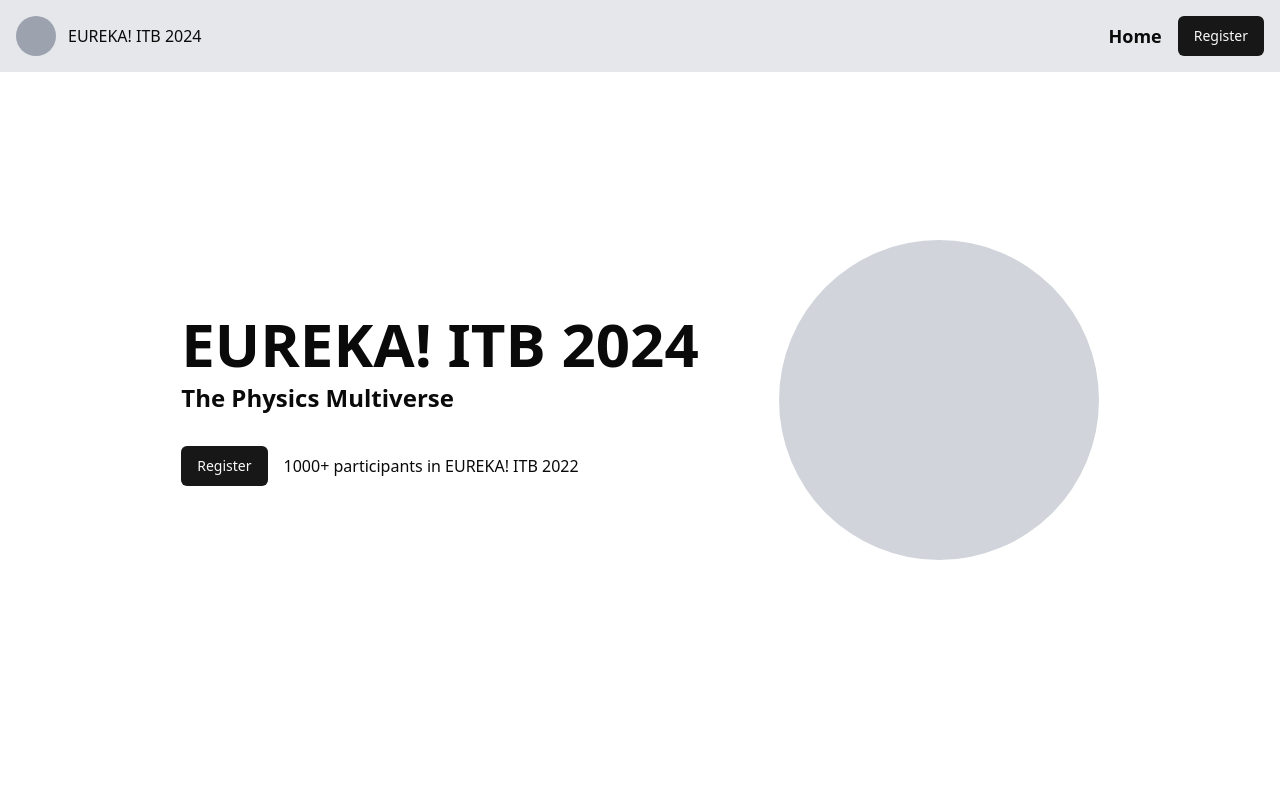
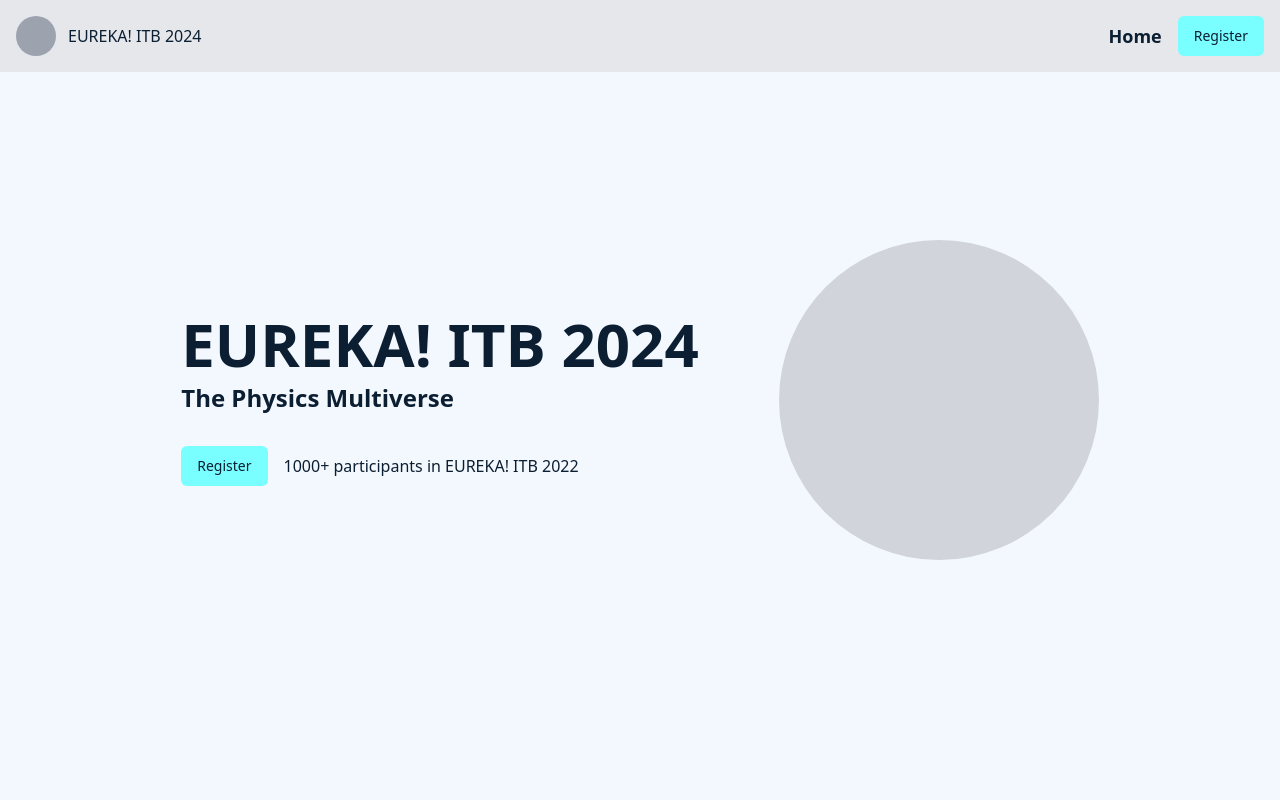
Before and after one commit to EUREKA-ITB/eureka-itb24, a Next.js app: page / in a window 1280 px wide. Shown: the top 800 px of the page. Built offline with nearby package versions, Linux system fonts and the light colour scheme.

Commit message:
chore: group and change theme colors

```diff
--- a/src/app/globals.css
+++ b/src/app/globals.css
@@ -16,86 +16,77 @@
 
 @layer base {
     :root {
-    --background: 0 0% 100%;
-    --foreground: 0 0% 3.9%;
+        --background: 207 73.3% 97.1%; /* neutral-50 */
+        --foreground: 212 61.3% 12.2%; /* neutral-950 */
 
-    --card: 0 0% 100%;
-    --card-foreground: 0 0% 3.9%;
+        --neutral: 207 71.8% 86.1%;
+        --neutral-100: 213 68.7% 93.7%;
+        --neutral-300: 207 72.9% 73.9%;
+        --neutral-foreground: 212 61.3% 12.2%;
 
-    --popover: 0 0% 100%;
-    --popover-foreground: 0 0% 3.9%;
+        --card: 213 68.7% 93.7%; /* neutral-100 */
+        --card-foreground: 212 61.3% 12.2%; /* neutral-foreground */
 
-    --primary: 0 0% 9%;
-    --primary-foreground: 0 0% 98%;
+        --popover: 213 68.7% 93.7%; /* neutral-100 */
+        --popover-foreground: 212 61.3% 12.2%; /* neutral-foreground */
 
-    --secondary: 0 0% 96.1%;
+        --primary: 180 100% 73.7%; /* primary-300 */
+        --primary-50: 174 100% 96.1%;
+        --primary-500: 182 100% 43.1%;
+        --primary-700: 186 88.6% 31%;
+        --primary-foreground: 212 61.3% 12.2%; /* foreground */
+
+        --secondary: 36 95.9% 61.8%; /* secondary-300 */
+        --secondary-50: 39 100% 96.1%;
+        --secondary-500: 28 91.3% 50.2%;
+        --secondary-700: 16 89.4% 37.1%;
+        --secondary-900: 11 77.8% 26.5%;
         --secondary-foreground: 0 0% 9%;
 
         --muted: 0 0% 96.1%;
         --muted-foreground: 0 0% 45.1%;
 
-    --accent: 0 0% 96.1%;
-    --accent-foreground: 0 0% 9%;
+        --accent: 227 69.7% 54.7%; /* accent-600 */
+        --accent-100: 221 78.4% 92.7%;
+        --accent-400: 219 79.3% 67.8%;
+        --accent-800: 232 59% 40.2%;
+        --accent-950: 232 47.7% 21%;
+        --accent-foreground: 207 73.3% 97.1%;
 
-    --destructive: 0 84.2% 60.2%;
+        --destructive: 0 72.2% 50.6%; /* destructive-600 */
+        --destructive-100: 0 93.3% 94.1%;
+        --destructive-400: 0 90.6% 70.8%;
+        --destructive-800: 0 70% 35.3%;
+        --destructive-950: 0 74.7% 15.5%;
         --destructive-foreground: 0 0% 98%;
+
+        --success: 120 97.1% 73.1%; /* success-300 */
+        --success--50: 116 100% 96.7%;
+        --success--500: 120 89.6% 45.3%;
+        --success--700: 120 90.6% 29.2%;
+        --success--900: 122 76.7% 20.2%;
+        --success-foreground: 212 61.3% 12.2%; /* foreground */
+
+        --warning: 28 95.3% 50.2%; /* warning-500 */
+        --warning-50: 39 100% 96.1%;
+        --warning-300: 36 100% 64.5%;
+        --warning-700: 16 93.7% 37.1%;
+        --warning-900: 12 80.7% 26.5%;
+        --warning-foreground: 0 0% 98%;
 
         --border: 0 0% 89.8%;
         --input: 0 0% 89.8%;
         --ring: 0 0% 3.9%;
 
         --radius: 0.5rem;
-
-    /* Color styles */
-    --white: hsla(0, 0%, 100%, 1);
-    --black: hsla(0, 0%, 0%, 1);
-
-    --neutral--50: hsla(207, 73.3%, 97.1%, 1);
-    --neutral--100: hsla(213, 68.7%, 93.7%, 1);
-    --neutral--200: hsla(207, 71.8%, 86.1%, 1);
-    --neutral--300: hsla(207, 72.9%, 73.9%, 1);
-    --neutral--950: hsla(212, 61.3%, 12.2%, 1);
-
-    --main--50: hsla(174, 100%, 96.1%, 1);
-    --main--300: hsla(180, 100%, 73.7%, 1); /* main */
-    --main--500: hsla(182, 100%, 43.1%, 1);
-    --main--700: hsla(186, 88.6%, 31%, 1);
-    --main--900: hsla(189, 68.6%, 23.7%, 1);
-
-    --additional--50: hsla(39, 100%, 96.1%, 1);
-    --additional--300: hsla(36, 95.9%, 61.8%, 1);
-    --additional--500: hsla(28, 91.3%, 50.2%, 1);
-    --additional--700: hsla(16, 89.4%, 37.1%, 1);
-    --additional--900: hsla(11, 77.8%, 26.5%, 1);
-
-    --blue--100: hsla(221, 78.4%, 92.7%, 1);
-    --blue--400: hsla(219, 79.3%, 67.8%, 1);
-    --blue--600: hsla(227, 69.7%, 54.7%, 1);
-    --blue--800: hsla(232, 59%, 40.2%, 1);
-    --blue--950: hsla(232, 47.7%, 21%, 1);
-
-    --success--50: hsla(116, 100%, 96.7%, 1);
-    --success--300: hsla(120, 97.1%, 73.1%, 1);
-    --success--500: hsla(120, 89.6%, 45.3%, 1);
-    --success--700: hsla(120, 90.6%, 29.2%, 1);
-    --success--900: hsla(122, 76.7%, 20.2%, 1);
-
-    --warning--50: hsla(39, 100%, 96.1%, 1);
-    --warning--300: hsla(36, 100%, 64.5%, 1);
-    --warning--500: hsla(28, 95.3%, 50.2%, 1);
-    --warning--700: hsla(16, 93.7%, 37.1%, 1);
-    --warning--900: hsla(12, 80.7%, 26.5%, 1);
-
-    --danger--100: hsla(0, 93.3%, 94.1%, 1);
-    --danger--400: hsla(0, 90.6%, 70.8%, 1);
-    --danger--600: hsla(0, 72.2%, 50.6%, 1);
-    --danger--800: hsla(0, 70%, 35.3%, 1);
-    --danger--950: hsla(0, 74.7%, 15.5%, 1);
     }
 
     .dark {
-    --background: 0 0% 3.9%;
-    --foreground: 0 0% 98%;
+        --background: 212 61.3% 12.2%; /* neutral-950 */
+        --foreground: 207 73.3% 97.1%; /* neutral-50 */
+
+        --neutral: 207 71.8% 86.1%;
+        --neutral-foreground: 207 73.3% 97.1%;
 
         --card: 0 0% 3.9%;
         --card-foreground: 0 0% 98%;
@@ -103,8 +94,8 @@
         --popover: 0 0% 3.9%;
         --popover-foreground: 0 0% 98%;
 
-    --primary: 0 0% 98%;
-    --primary-foreground: 0 0% 9%;
+        --primary: 180 100% 73.7%; /* primary-300 */
+        --primary-foreground: 212 61.3% 12.2%; /* background */
 
         --secondary: 0 0% 14.9%;
         --secondary-foreground: 0 0% 98%;
@@ -121,52 +112,6 @@
         --border: 0 0% 14.9%;
         --input: 0 0% 14.9%;
         --ring: 0 0% 83.1%;
-
-    /* Color styles */
-    --white: hsla(0, 0%, 100%, 1);
-    --black: hsla(0, 0%, 0%, 1);
-
-    --neutral--50: hsla(207, 73.3%, 97.1%, 1);
-    --neutral--100: hsla(213, 68.7%, 93.7%, 1);
-    --neutral--200: hsla(207, 71.8%, 86.1%, 1);
-    --neutral--300: hsla(207, 72.9%, 73.9%, 1);
-    --neutral--950: hsla(212, 61.3%, 12.2%, 1);
-
-    --main--50: hsla(174, 100%, 96.1%, 1);
-    --main--300: hsla(180, 100%, 73.7%, 1); /* main */
-    --main--500: hsla(182, 100%, 43.1%, 1);
-    --main--700: hsla(186, 88.6%, 31%, 1);
-    --main--900: hsla(189, 68.6%, 23.7%, 1);
-
-    --additional--50: hsla(39, 100%, 96.1%, 1);
-    --additional--300: hsla(36, 95.9%, 61.8%, 1);
-    --additional--500: hsla(28, 91.3%, 50.2%, 1);
-    --additional--700: hsla(16, 89.4%, 37.1%, 1);
-    --additional--900: hsla(11, 77.8%, 26.5%, 1);
-
-    --blue--100: hsla(221, 78.4%, 92.7%, 1);
-    --blue--400: hsla(219, 79.3%, 67.8%, 1);
-    --blue--600: hsla(227, 69.7%, 54.7%, 1);
-    --blue--800: hsla(232, 59%, 40.2%, 1);
-    --blue--950: hsla(232, 47.7%, 21%, 1);
-
-    --success--50: hsla(116, 100%, 96.7%, 1);
-    --success--300: hsla(120, 97.1%, 73.1%, 1);
-    --success--500: hsla(120, 89.6%, 45.3%, 1);
-    --success--700: hsla(120, 90.6%, 29.2%, 1);
-    --success--900: hsla(122, 76.7%, 20.2%, 1);
-
-    --warning--50: hsla(39, 100%, 96.1%, 1);
-    --warning--300: hsla(36, 100%, 64.5%, 1);
-    --warning--500: hsla(28, 95.3%, 50.2%, 1);
-    --warning--700: hsla(16, 93.7%, 37.1%, 1);
-    --warning--900: hsla(12, 80.7%, 26.5%, 1);
-
-    --danger--100: hsla(0, 93.3%, 94.1%, 1);
-    --danger--400: hsla(0, 90.6%, 70.8%, 1);
-    --danger--600: hsla(0, 72.2%, 50.6%, 1);
-    --danger--800: hsla(0, 70%, 35.3%, 1);
-    --danger--950: hsla(0, 74.7%, 15.5%, 1);
     }
 }
 
--- a/tailwind.config.ts
+++ b/tailwind.config.ts
@@ -1,13 +1,13 @@
-import type { Config } from "tailwindcss"
+import type { Config } from "tailwindcss";
 
 const config = {
   darkMode: ["class"],
   content: [
-    './pages/**/*.{ts,tsx}',
-    './components/**/*.{ts,tsx}',
-    './app/**/*.{ts,tsx}',
-    './src/**/*.{ts,tsx}',
-	],
+    "./pages/**/*.{ts,tsx}",
+    "./components/**/*.{ts,tsx}",
+    "./app/**/*.{ts,tsx}",
+    "./src/**/*.{ts,tsx}",
+  ],
   prefix: "",
   theme: {
     container: {
@@ -24,16 +24,35 @@
         ring: "hsl(var(--ring))",
         background: "hsl(var(--background))",
         foreground: "hsl(var(--foreground))",
+        neutral: {
+          DEFAULT: "hsl(var(--neutral))",
+          100: "hsl(var(--neutral-100))",
+          300: "hsl(var(--neutral-300))",
+          foreground: "hsl(var(--neutral-foreground))",
+        },
         primary: {
           DEFAULT: "hsl(var(--primary))",
+          50: "hsl(var(--primary-50))",
+          300: "hsl(var(--primary-300))",
+          500: "hsl(var(--primary-500))",
+          700: "hsl(var(--primary-700))",
           foreground: "hsl(var(--primary-foreground))",
         },
         secondary: {
           DEFAULT: "hsl(var(--secondary))",
+          50: "hsl(var(--secondary-50))",
+          300: "hsl(var(--secondary-300))",
+          500: "hsl(var(--secondary-500))",
+          700: "hsl(var(--secondary-700))",
+          900: "hsl(var(--secondary-900))",
           foreground: "hsl(var(--secondary-foreground))",
         },
         destructive: {
           DEFAULT: "hsl(var(--destructive))",
+          100: "hsl(var(--destructive-100))",
+          400: "hsl(var(--destructive-400))",
+          800: "hsl(var(--destructive-800))",
+          950: "hsl(var(--destructive-950))",
           foreground: "hsl(var(--destructive-foreground))",
         },
         muted: {
@@ -42,6 +61,10 @@
         },
         accent: {
           DEFAULT: "hsl(var(--accent))",
+          100: "hsl(var(--accent-100))",
+          400: "hsl(var(--accent-400))",
+          800: "hsl(var(--accent-800))",
+          950: "hsl(var(--accent-950))",
           foreground: "hsl(var(--accent-foreground))",
         },
         popover: {
@@ -51,6 +74,22 @@
         card: {
           DEFAULT: "hsl(var(--card))",
           foreground: "hsl(var(--card-foreground))",
+        },
+        success: {
+          DEFAULT: "hsl(var(--success))",
+          50: "hsl(var(--success-50))",
+          500: "hsl(var(--success-500))",
+          700: "hsl(var(--success-700))",
+          900: "hsl(var(--success-900))",
+          foreground: "hsl(var(--success-foreground))",
+        },
+        warning: {
+          DEFAULT: "hsl(var(--warning))",
+          50: "hsl(var(--warning-50))",
+          300: "hsl(var(--warning-300))",
+          700: "hsl(var(--warning-700))",
+          900: "hsl(var(--warning-900))",
+          foreground: "hsl(var(--warning-foreground))",
         },
       },
       borderRadius: {
@@ -75,6 +114,6 @@
     },
   },
   plugins: [require("tailwindcss-animate")],
-} satisfies Config
+} satisfies Config;
 
-export default config
+export default config;
```
Lines whose indentation alone changed are shown as unchanged.
